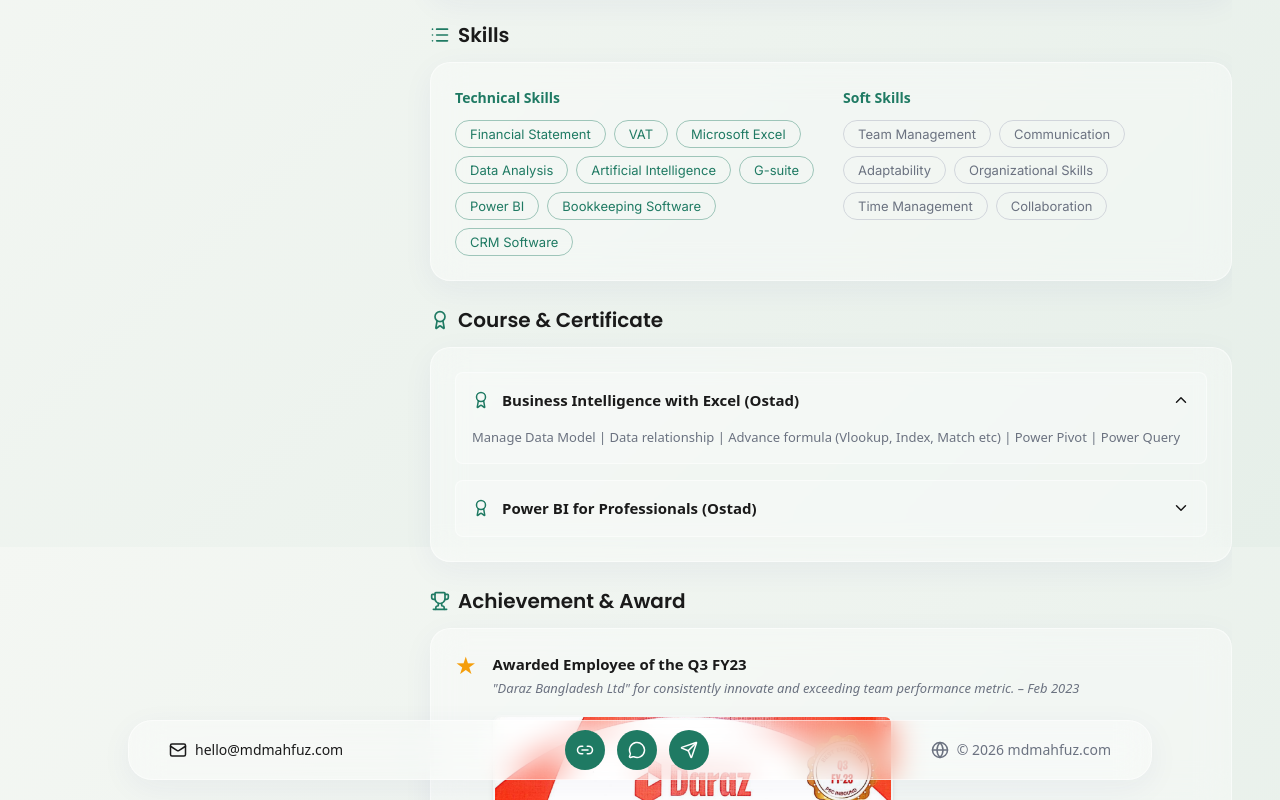
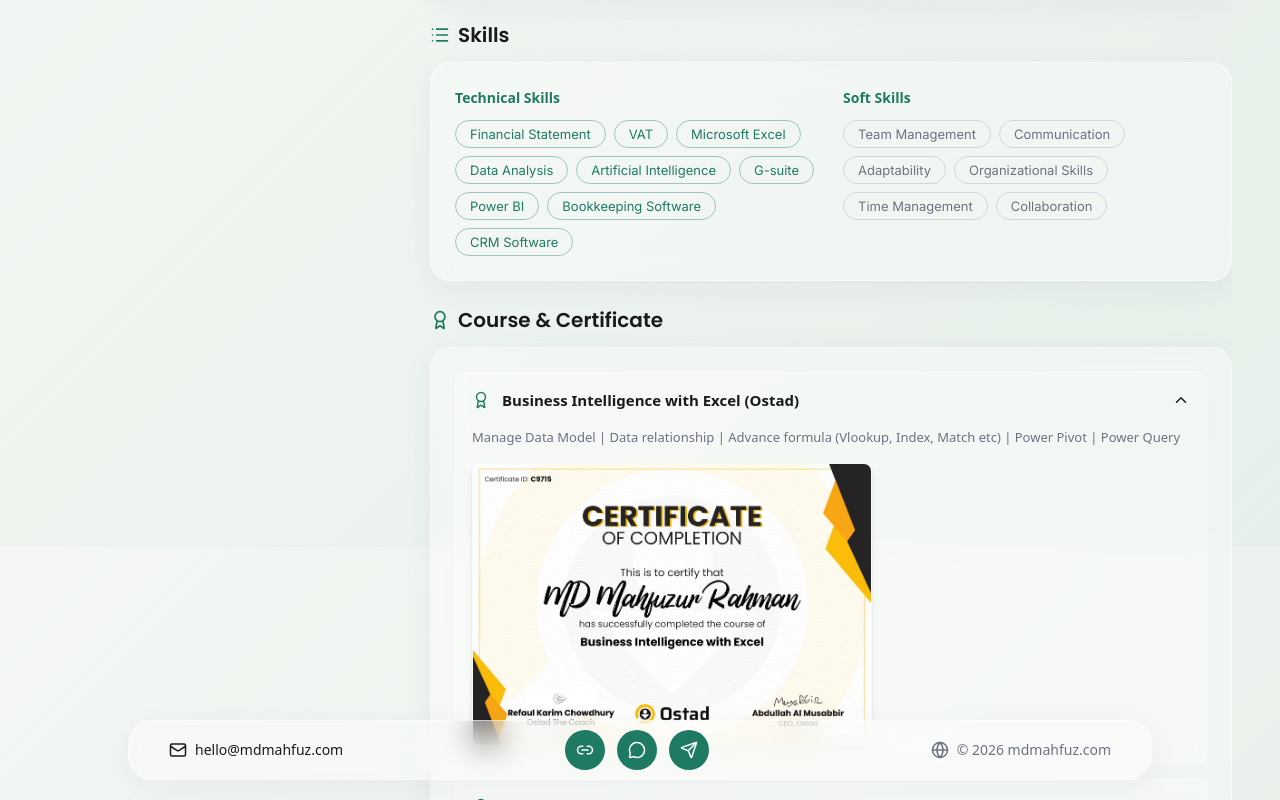
Before and after one commit to himahfuz/mdmahfuz-portfolio, a Next.js app: page /cv in a window 1280 px wide. Both pictures are taken after a click on the button "Business Intelligence with Excel (Ostad)". Shown: the part 1053-1853 px from the top of the page. Built offline with nearby package versions, Linux system fonts and the light colour scheme.

Commit message:
feat: implement personal CV page with professional details and certification assets

```diff
--- a/src/app/(frontend)/cv/page.tsx
+++ b/src/app/(frontend)/cv/page.tsx
@@ -223,8 +223,17 @@ export default function CV() {
                 </div>
                 <ChevronDown size={18} className={`transition-transform duration-300 ${certOpen === 0 ? 'rotate-180' : ''}`} />
               </button>
-              <div className={`px-4 text-[13px] text-[var(--color-text-secondary)] transition-all duration-300 overflow-hidden ${certOpen === 0 ? 'max-h-40 pb-4 opacity-100' : 'max-h-0 opacity-0'}`}>
-                Manage Data Model | Data relationship | Advance formula (Vlookup, Index, Match etc) | Power Pivot | Power Query
+              <div className={`px-4 text-[13px] text-[var(--color-text-secondary)] transition-all duration-300 overflow-hidden ${certOpen === 0 ? 'max-h-[600px] pb-4 opacity-100' : 'max-h-0 opacity-0'}`}>
+                <p className="mb-4">Manage Data Model | Data relationship | Advance formula (Vlookup, Index, Match etc) | Power Pivot | Power Query</p>
+                <div className="relative w-full sm:w-[350px] md:w-[400px] max-w-full aspect-[1.414] rounded-lg overflow-hidden border border-white/20 shadow-md">
+                  <Image
+                    src="/images/certificates/excel.jpg"
+                    alt="Business Intelligence with Excel Certificate"
+                    fill
+                    sizes="(max-width: 768px) 100vw, 384px"
+                    className="object-cover hover:scale-105 transition-transform duration-500"
+                  />
+                </div>
               </div>
             </div>
 
@@ -239,8 +248,17 @@ export default function CV() {
                 </div>
                 <ChevronDown size={18} className={`transition-transform duration-300 ${certOpen === 1 ? 'rotate-180' : ''}`} />
               </button>
-              <div className={`px-4 text-[13px] text-[var(--color-text-secondary)] transition-all duration-300 overflow-hidden ${certOpen === 1 ? 'max-h-40 pb-4 opacity-100' : 'max-h-0 opacity-0'}`}>
-                Data transform | DAX Calculation | Interactive Reporting
+              <div className={`px-4 text-[13px] text-[var(--color-text-secondary)] transition-all duration-300 overflow-hidden ${certOpen === 1 ? 'max-h-[600px] pb-4 opacity-100' : 'max-h-0 opacity-0'}`}>
+                <p className="mb-4">Data transform | DAX Calculation | Interactive Reporting</p>
+                <div className="relative w-full sm:w-[350px] md:w-[400px] max-w-full aspect-[1.414] rounded-lg overflow-hidden border border-white/20 shadow-md">
+                  <Image
+                    src="/images/certificates/power-bi.jpg"
+                    alt="Power BI for Professionals Certificate"
+                    fill
+                    sizes="(max-width: 768px) 100vw, 384px"
+                    className="object-cover hover:scale-105 transition-transform duration-500"
+                  />
+                </div>
               </div>
             </div>
 
@@ -266,6 +284,7 @@ export default function CV() {
                       alt="Daraz Employee of the Quarter Q3 FY23"
                       fill
                       sizes="(max-width: 768px) 100vw, 400px"
+                      priority
                       className="object-cover hover:scale-105 transition-transform duration-500"
                     />
                   </div>
```
Also changed, not shown: public/images/certificates/excel.jpg (added), public/images/certificates/power-bi.jpg (added).
